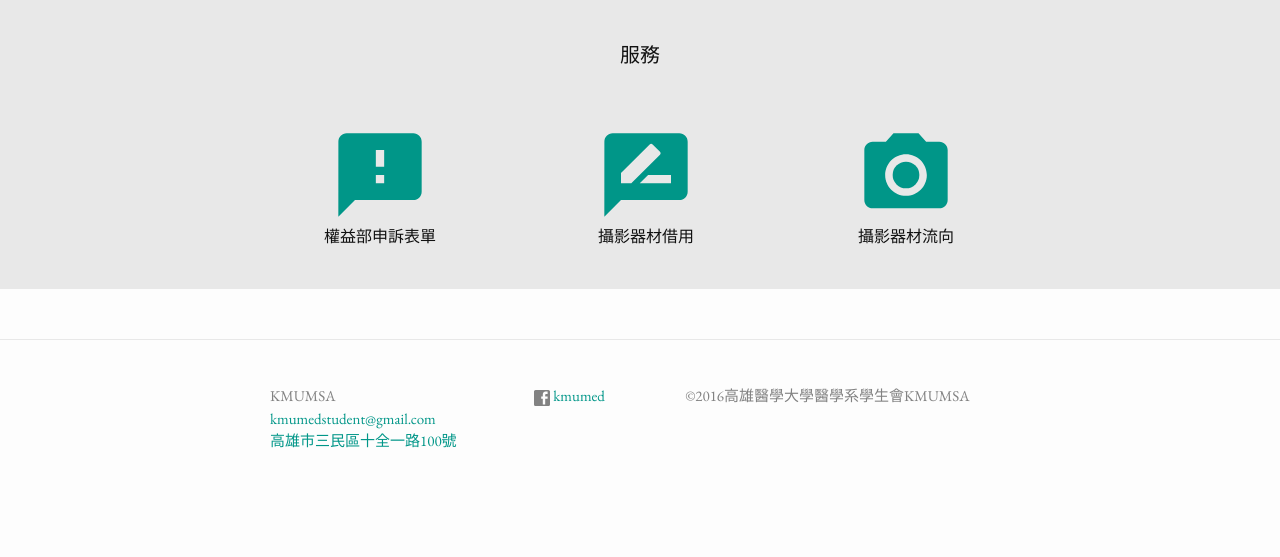
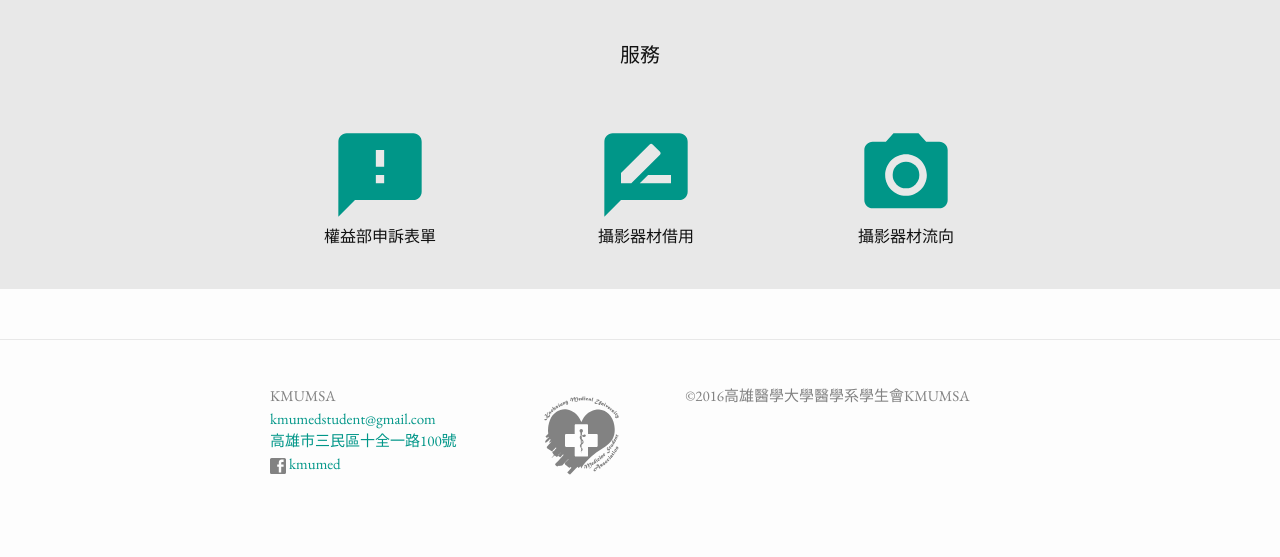
Before and after one commit to HsuYR/msasite, a Jekyll site: the page built from index.html, in a window 1280 px wide. Shown: the part 953-1510 px from the top of the page. Built offline with Jekyll 4.4.1, drawn with Linux system fonts in a browser that asks for light colours; some web fonts are replaced; before the commit the page ends 1466 px from its top, so only the background shows below that.

Commit message:
Add kmumsa logo to footer

```diff
--- a/_includes/footer.html
+++ b/_includes/footer.html
@@ -12,10 +12,6 @@
           {% if site.address %}
           <li><a href="https://www.google.com.tw/maps?q={{ site.address }}">{{ site.address }}</a></li>
           {% endif %}
-        </ul>
-      </div>
-
-      <div class="footer-col footer-col-2">
           <ul class="social-media-list">
             {% if site.github_username %}
             <li>
@@ -35,6 +31,11 @@
             </li>
             {% endif %}
             </ul>
+        </ul>
+      </div>
+
+      <div class="footer-col footer-col-2">
+        <a href="{{ site.url }}{{ site.baseurl }}" class="kmumsa-icon">{% include icons/icon-kmumsa.svg %}</a>
       </div>
 
       <div class="footer-col footer-col-3">
--- a/_sass/_layout.scss
+++ b/_sass/_layout.scss
@@ -98,6 +98,17 @@
 .social-media-list {
     list-style: none;
     margin-left: 0;
+}
+
+.kmumsa-icon svg {
+  width: 120px;
+  path {
+    fill: $grey-color;
+    @include transition(fill .2s);
+  }
+  &:hover path {
+    fill: $primary-color;
+  }
 }
 
 .footer-col-wrapper {
```
Lines whose indentation alone changed are shown as unchanged.
